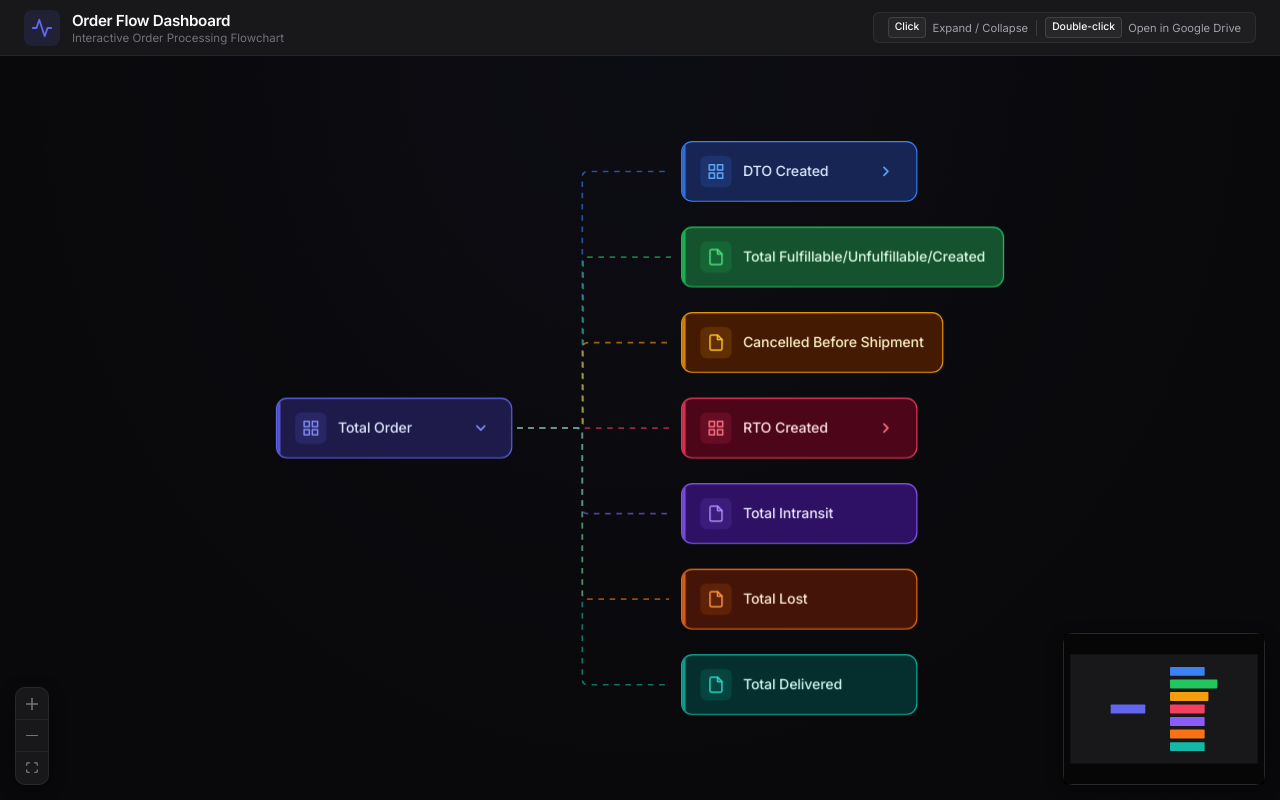
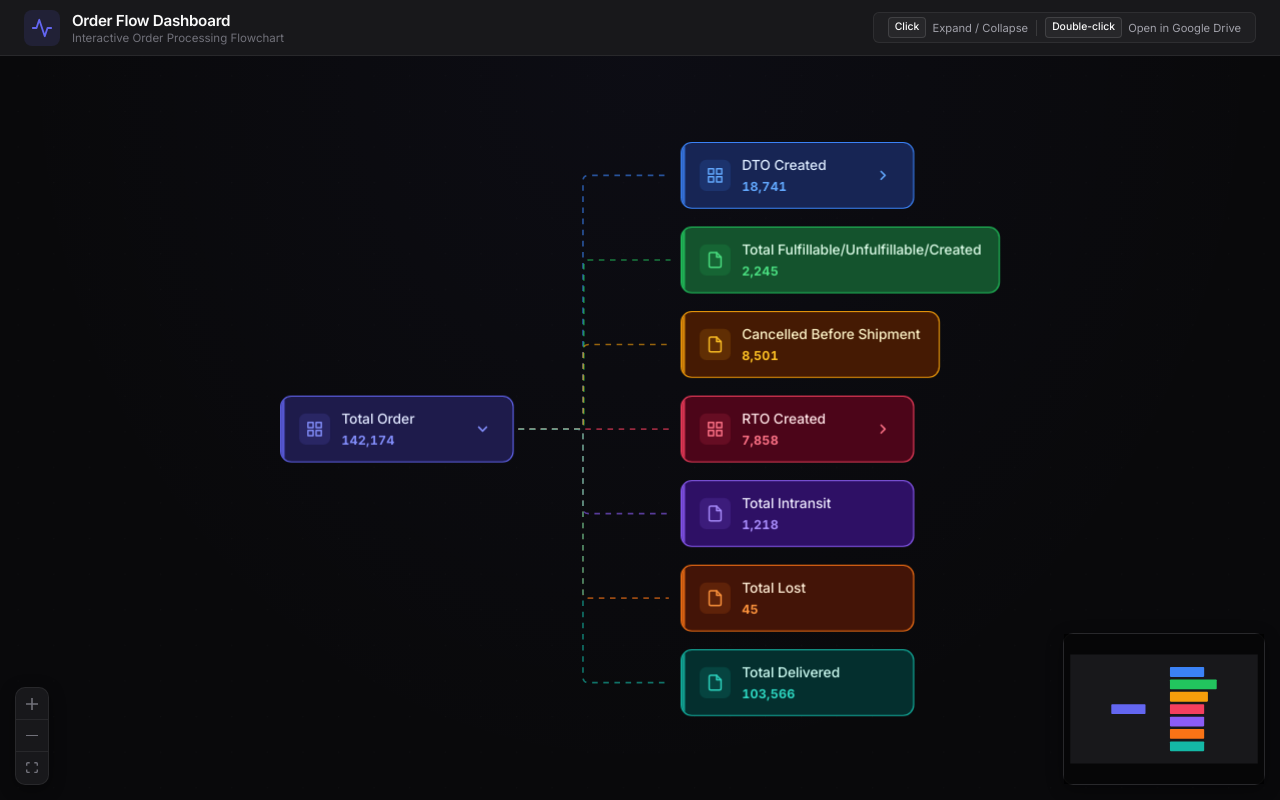
Before and after one commit to Divyam-1280/Bonkers, a React (Vite) app: page / in a window 1280 px wide. Built offline with nearby package versions, Linux system fonts and the light colour scheme.

Commit message:
number changes

```diff
--- a/src/App.css
+++ b/src/App.css
@@ -298,13 +298,28 @@ html, body, #root {
   background: color-mix(in srgb, var(--node-border) 22%, transparent);
 }
 
+.node-label-group {
+  flex: 1;
+  display: flex;
+  flex-direction: column;
+  gap: 3px;
+  min-width: 0;
+}
+
 .node-label {
-  flex: 1;
   font-size: 0.78rem;
   font-weight: 500;
   line-height: 1.35;
   color: var(--node-text);
   letter-spacing: -0.005em;
+}
+
+.node-count {
+  font-size: 0.7rem;
+  font-weight: 700;
+  color: var(--node-accent);
+  font-variant-numeric: tabular-nums;
+  letter-spacing: 0.02em;
 }
 
 .expand-chevron {
--- a/src/components/CustomNode.jsx
+++ b/src/components/CustomNode.jsx
@@ -45,9 +45,16 @@ function CustomNode({ data }) {
           )}
         </div>
 
-        <span className="node-label">
-          {data.label}
-        </span>
+        <div className="node-label-group">
+          <span className="node-label">
+            {data.label}
+          </span>
+          {data.count != null && (
+            <span className="node-count">
+              {data.count.toLocaleString()}
+            </span>
+          )}
+        </div>
 
         {isParent && (
           <span className="expand-chevron">
--- a/src/components/FlowChart.jsx
+++ b/src/components/FlowChart.jsx
@@ -114,6 +114,7 @@ function buildLayout(expandedSet) {
     position: positions[n.id] || { x: 0, y: 0 },
     data: {
       label: n.label,
+      count: n.count,
       color: n.color,
       link: n.link,
       nodeId: n.id,
--- a/src/flowData.js
+++ b/src/flowData.js
@@ -4,6 +4,7 @@ export const nodeData = [
   {
     id: 'total-order',
     label: 'Total Order',
+    count: 142174,
     link: 'https://docs.google.com/spreadsheets/d/1fydToXk4Obb2VqcBYZULmwPSO_vohspj/edit?usp=sharing&ouid=108625963842783784299&rtpof=true&sd=true',
     color: 'root',
     parentId: null,
@@ -13,6 +14,7 @@ export const nodeData = [
   {
     id: 'dto-created',
     label: 'DTO Created',
+    count: 18741,
     link: 'https://docs.google.com/spreadsheets/d/1xU_nRxbtfquMa8maUorOFEoczejtIQE4/edit?usp=sharing&ouid=108625963842783784299&rtpof=true&sd=true',
     color: 'blue',
     parentId: 'total-order',
@@ -20,6 +22,7 @@ export const nodeData = [
   {
     id: 'fulfillable',
     label: 'Total Fulfillable/Unfulfillable/Created',
+    count: 2245,
     link: 'https://docs.google.com/spreadsheets/d/1CZejWNC7sEhM5tD6g8XLMyrKvXaoEWto/edit?usp=sharing&ouid=108625963842783784299&rtpof=true&sd=true',
     color: 'green',
     parentId: 'total-order',
@@ -27,6 +30,7 @@ export const nodeData = [
   {
     id: 'cancelled-before-shipment',
     label: 'Cancelled Before Shipment',
+    count: 8501,
     link: 'https://docs.google.com/spreadsheets/d/1Y-tZ6fwj0I6cqjkLvdsYjqSDN0ruNjBJ/edit?usp=sharing&ouid=108625963842783784299&rtpof=true&sd=true',
     color: 'amber',
     parentId: 'total-order',
@@ -34,6 +38,7 @@ export const nodeData = [
   {
     id: 'rto-created',
     label: 'RTO Created',
+    count: 7858,
     link: 'https://docs.google.com/spreadsheets/d/18LxiKcBAWDywZzvN6int7mZkiQTOeCkj/edit?usp=sharing&ouid=108625963842783784299&rtpof=true&sd=true',
     color: 'rose',
     parentId: 'total-order',
@@ -41,6 +46,7 @@ export const nodeData = [
   {
     id: 'total-intransit',
     label: 'Total Intransit',
+    count: 1218,
     link: 'https://docs.google.com/spreadsheets/d/1GH_h72EKQ86s_OAgo3SSAEG9LQl3HSbn/edit?usp=sharing&ouid=108625963842783784299&rtpof=true&sd=true',
     color: 'violet',
     parentId: 'total-order',
@@ -48,6 +54,7 @@ export const nodeData = [
   {
     id: 'total-lost',
     label: 'Total Lost',
+    count: 45,
     link: 'https://docs.google.com/spreadsheets/d/1-ZHplvzq1pJtnoNolkgVg7jhX_Shcj7G/edit?usp=sharing&ouid=108625963842783784299&rtpof=true&sd=true',
     color: 'orange',
     parentId: 'total-order',
@@ -55,6 +62,7 @@ export const nodeData = [
   {
     id: 'total-delivered',
     label: 'Total Delivered',
+    count: 103566,
     link: 'https://docs.google.com/spreadsheets/d/196QwFY9Ii7Ruk2pkIZ1KTY6D1YkchM2r/edit?usp=sharing&ouid=108625963842783784299&rtpof=true&sd=true',
     color: 'teal',
     parentId: 'total-order',
@@ -64,6 +72,7 @@ export const nodeData = [
   {
     id: 'dto-cancelled',
     label: 'DTO Cancelled',
+    count: 211,
     link: 'https://docs.google.com/spreadsheets/d/10qU4Da00LxLXS-uf5aFV8kcr3QRlftoe/edit?usp=sharing&ouid=108625963842783784299&rtpof=true&sd=true',
     color: 'blue',
     parentId: 'dto-created',
@@ -71,6 +80,7 @@ export const nodeData = [
   {
     id: 'dto',
     label: 'DTO',
+    count: 8,
     link: 'https://docs.google.com/spreadsheets/d/1jsgnPDaTGbq3ffWxTWE3eSNn5LOh2u1g/edit?usp=sharing&ouid=108625963842783784299&rtpof=true&sd=true',
     color: 'blue',
     parentId: 'dto-created',
@@ -78,6 +88,7 @@ export const nodeData = [
   {
     id: 'dto-intransit',
     label: 'DTO Intransit',
+    count: 2469,
     link: 'https://docs.google.com/spreadsheets/d/1CbVU9qapGEqpKCYyyfwb8H_YC6yff07J/edit?usp=sharing&ouid=108625963842783784299&rtpof=true&sd=true',
     color: 'blue',
     parentId: 'dto-created',
@@ -85,6 +96,7 @@ export const nodeData = [
   {
     id: 'dto-lost',
     label: 'DTO Lost',
+    count: 9,
     link: 'https://docs.google.com/spreadsheets/d/11ipq63kG_V1vZoZnX9twRSeHQ4vPjM3Z/edit?usp=sharing&ouid=108625963842783784299&rtpof=true&sd=true',
     color: 'blue',
     parentId: 'dto-created',
@@ -92,6 +104,7 @@ export const nodeData = [
   {
     id: 'dto-return-received',
     label: 'DTO Return Received',
+    count: 14757,
     link: 'https://docs.google.com/spreadsheets/d/1Pych_AC2Z2gGyVhZwaImH3CphuVrIC-V/edit?usp=sharing&ouid=108625963842783784299&rtpof=true&sd=true',
     color: 'blue',
     parentId: 'dto-created',
@@ -99,6 +112,7 @@ export const nodeData = [
   {
     id: 'dto-delivered-return-cancelled',
     label: 'DTO Delivered-Return Cancelled by Customer',
+    count: 1287,
     link: 'https://docs.google.com/spreadsheets/d/1bXKCnhh1E4zVpB-wpxRgOjlpL0AHN76P/edit?usp=sharing&ouid=108625963842783784299&rtpof=true&sd=true',
     color: 'blue',
     parentId: 'dto-created',
@@ -108,6 +122,7 @@ export const nodeData = [
   {
     id: 'rto-lost',
     label: 'RTO Lost',
+    count: 28,
     link: 'https://docs.google.com/spreadsheets/d/1EZLe4A6No6wRGCDVkCJMovGkzeXg0vyW/edit?usp=sharing&ouid=108625963842783784299&rtpof=true&sd=true',
     color: 'rose',
     parentId: 'rto-created',
@@ -115,6 +130,7 @@ export const nodeData = [
   {
     id: 'rto-received',
     label: 'RTO Received',
+    count: 6921,
     link: 'https://docs.google.com/spreadsheets/d/1aGdbSFxliV7PxuWAkvK76YYvsOBLcjAZ/edit?usp=sharing&ouid=108625963842783784299&rtpof=true&sd=true',
     color: 'rose',
     parentId: 'rto-created',
@@ -122,6 +138,7 @@ export const nodeData = [
   {
     id: 'rto-intransit-ofd',
     label: 'RTO Intransit/Out for delivery',
+    count: 907,
     link: 'https://docs.google.com/spreadsheets/d/1SBClX75ML7TDwf3GTjgFR2ItoVO6NDSn/edit?usp=sharing&ouid=108625963842783784299&rtpof=true&sd=true',
     color: 'rose',
     parentId: 'rto-created',
@@ -129,6 +146,7 @@ export const nodeData = [
   {
     id: 'delivered-rto-cancelled',
     label: 'Delivered RTO Cancelled by Customer',
+    count: 2,
     link: 'https://docs.google.com/spreadsheets/d/1UeQe6HDi2acYFIbfK38ruhjwPXlYTXCH/edit?usp=sharing&ouid=108625963842783784299&rtpof=true&sd=true',
     color: 'rose',
     parentId: 'rto-created',
```
